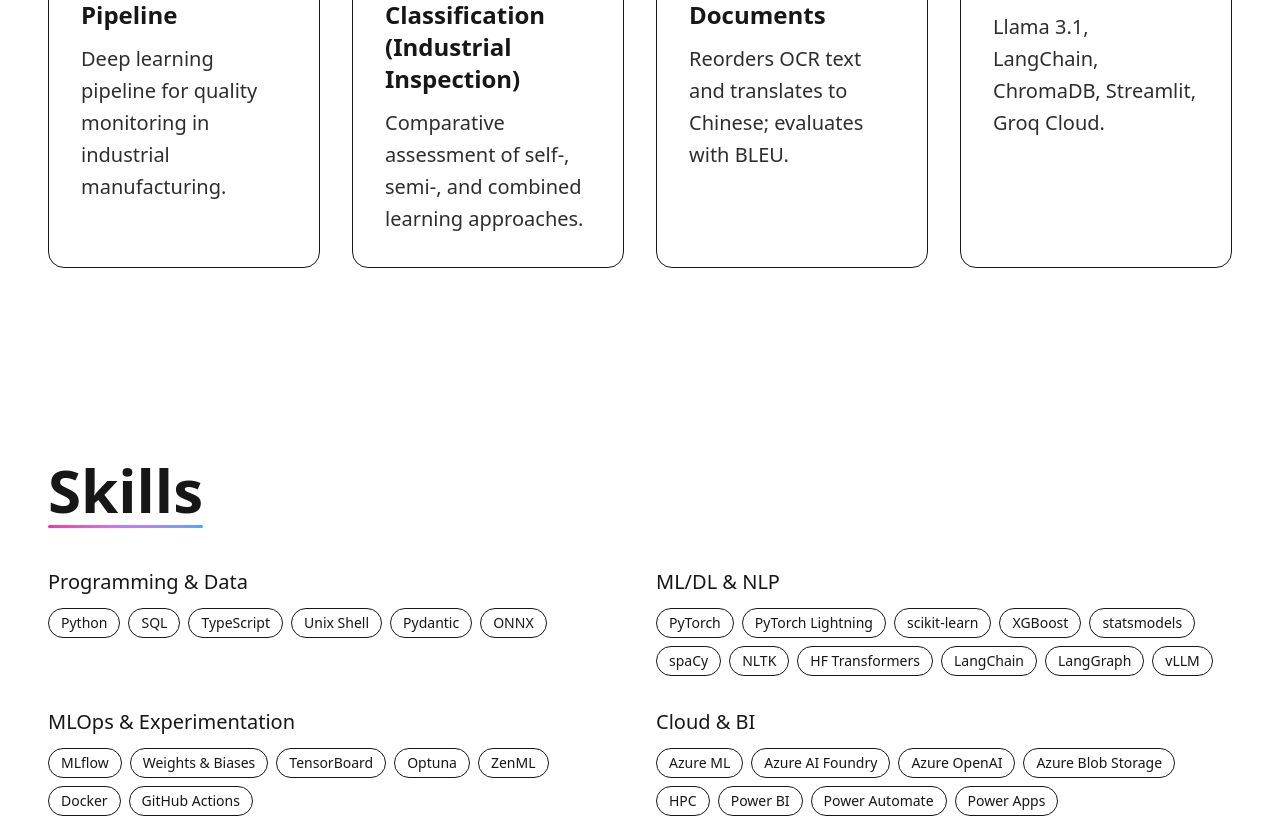
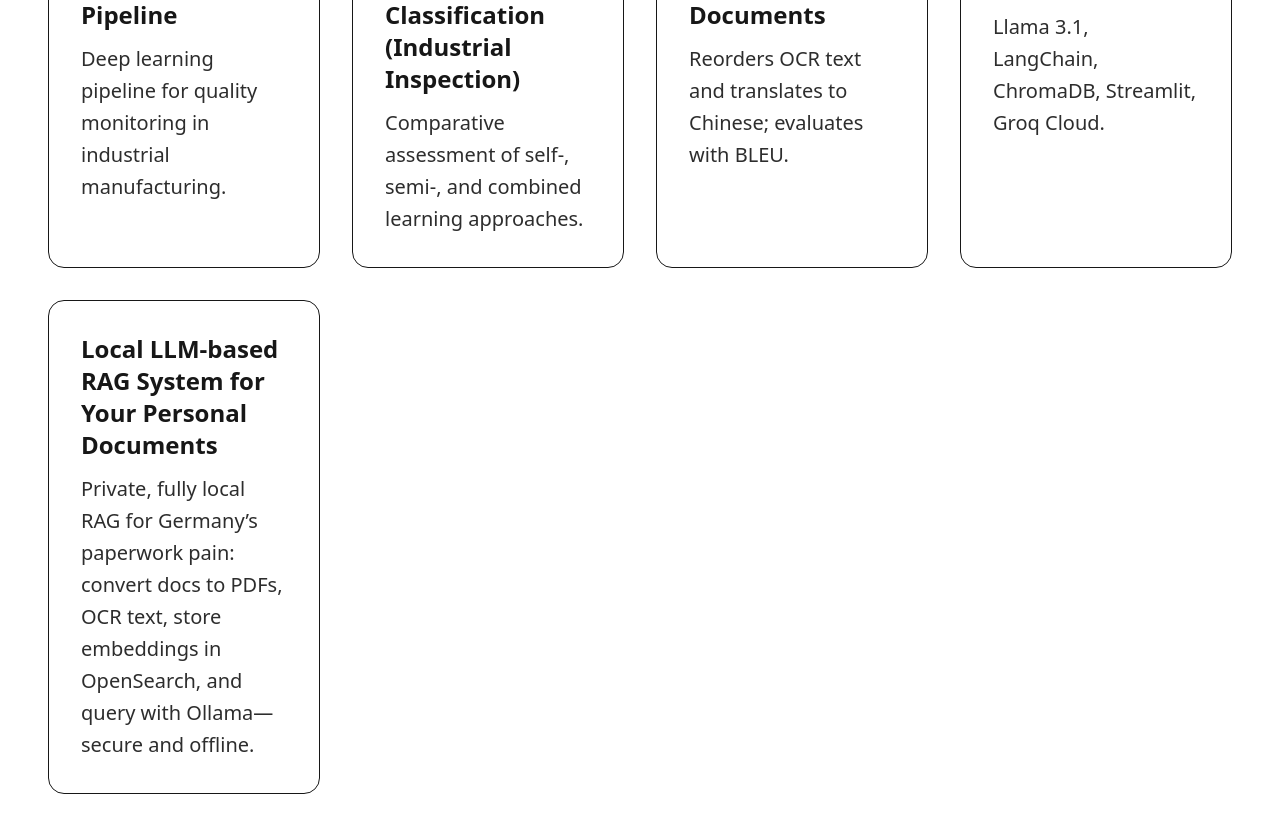
Before and after one commit to uddipan77/portfolio_Uddipan, a Next.js app in the folder site/: page / in a window 1280 px wide. Shown: the part 1701-2519 px from the top of the page. Built offline with nearby package versions, Linux system fonts and the light colour scheme.

Commit message:
Point resume link to ResumeUddipan.pdf

```diff
--- a/site/app/page.tsx
+++ b/site/app/page.tsx
@@ -301,6 +301,11 @@
               desc: "Llama 3.1, LangChain, ChromaDB, Streamlit, Groq Cloud.",
               link: "https://github.com/uddipan77/generate_email_with_llm",
             },
+            {
+              name: "Local LLM-based RAG System for Your Personal Documents",
+              desc:  "Private, fully local RAG for Germany’s paperwork pain: convert docs to PDFs, OCR text, store embeddings in OpenSearch, and query with Ollama—secure and offline.",
+              link: "https://github.com/uddipan77/local_rag_talk_with_your_docs/tree/main",
+          },
           ].map((p) => (
             <a
               key={p.name}
```
Also changed, not shown: 1 other file (tests, documents, lock files or other folders).
